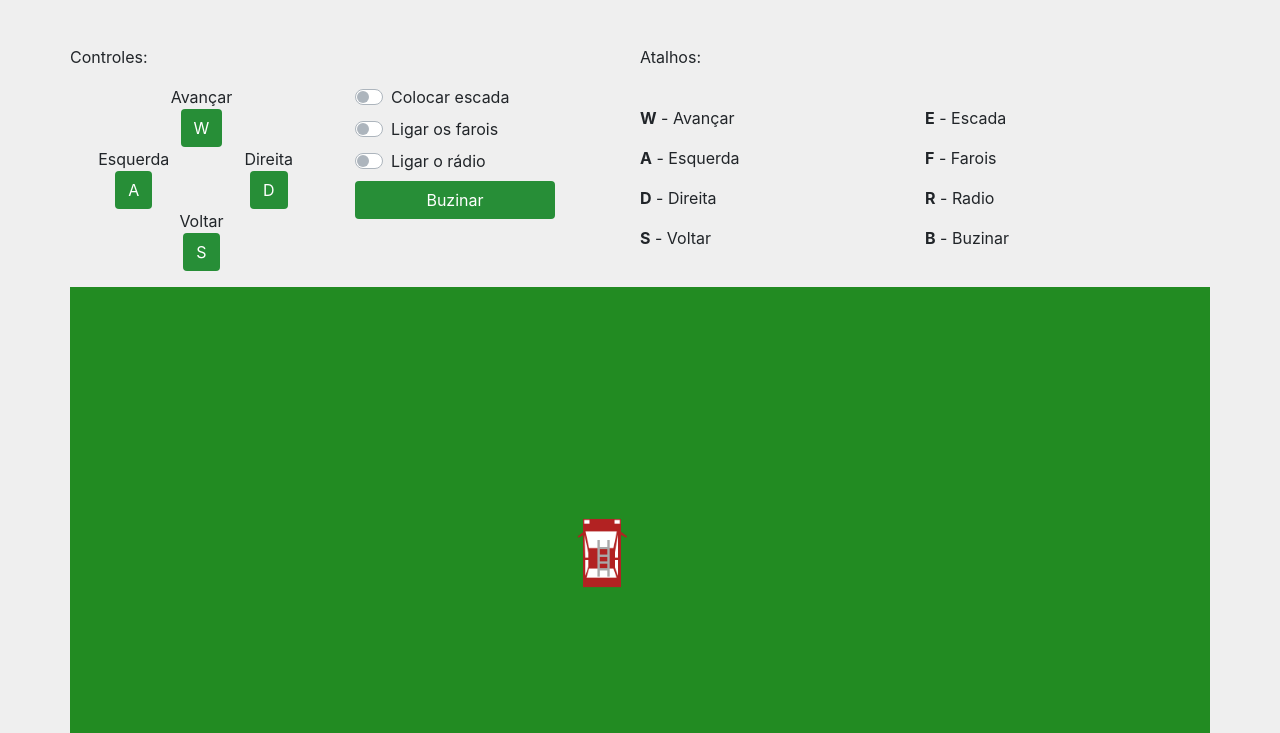
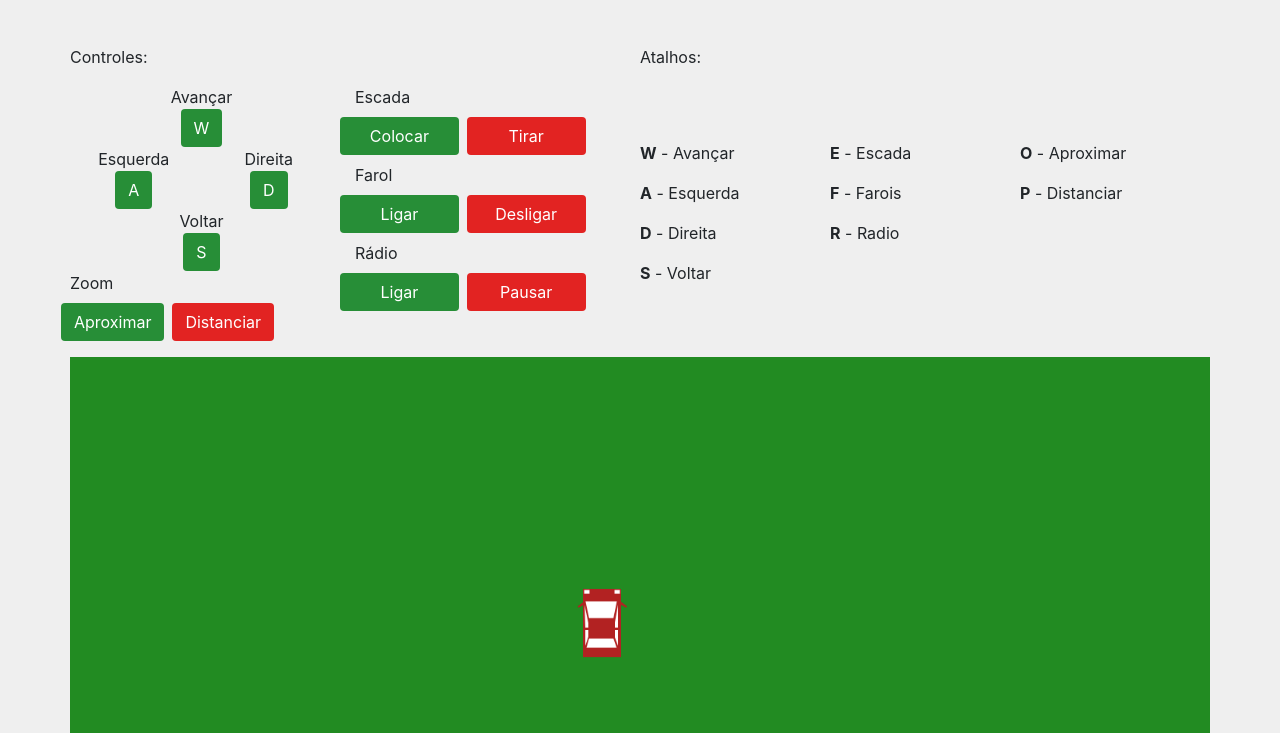
Before and after one commit to Keemluvr/amadeus-simulator, a plain HTML site: page index.html in a window 1280 px wide. Shown: the part 67-800 px from the top of the page. Drawn offline with nearby package versions, Linux system fonts and the light colour scheme.

Commit message:
Terminado na medida do possível, faltando ajustes nas teclas

```diff
--- a/css/style.css
+++ b/css/style.css
@@ -15,6 +15,11 @@ body {
     max-height: 200px;
 }
 
+.danger {
+    background-color: #E22322;
+
+}
+
 .butt {
     width: 100%;
 }
--- a/index.html
+++ b/index.html
@@ -26,67 +26,96 @@
             <div class="row col-6 p-0">
                 <p class="col-12">Controles:</p>
                 <div class="row col-6 m-0 p-0 mb-3">
+
                     <div class="col-12 p-0 pl-2">
                         <p class="text-center mb-0">Avançar</p>
                         <div class="butt d-flex justify-content-center">
-                            <button class="btn button">W</button>
+                            <button class="btn button"
+                                onclick="x += Math.sin(ang) * velocidade; y -= Math.cos(ang) * velocidade;">W</button>
                         </div>
                     </div>
                     <div class="col-6 pr-0">
                         <p class="text-center mb-0">Esquerda</p>
                         <div class="butt d-flex justify-content-center">
-                            <button class="btn button">A</button>
+                            <button class="btn button" onclick="ang -= 0.01">A</button>
                         </div>
                     </div>
                     <div class="col-6 p-0">
                         <p class="text-center mb-0">Direita</p>
                         <div class="butt d-flex justify-content-center">
-                            <button class="btn button">D</button>
+                            <button class="btn button" onclick="ang += 0.01">D</button>
                         </div>
                     </div>
                     <div class="col-12 p-0 pl-2">
                         <p class="text-center mb-0">Voltar</p>
                         <div class="butt d-flex justify-content-center">
-                            <button class="btn button">S</button>
+                            <button class="btn button"
+                                onclick="x -= Math.sin(ang) * velocidade; y += Math.cos(ang) * velocidade;">S</button>
+                        </div>
+                    </div>
+                    <div class="row container col-12">
+                        <label class="col-12">Zoom</label>
+                        <div class="row col-12 d-flex justify-content-center">
+                            <button type="button" class="col-5 btn button mr-2"
+                                onclick="if (escalaX <= 5) { escalaX += 0.01; escalaY += 0.01; }">Aproximar</button>
+                            <button type="button" class="col-5 btn button danger"
+                                onclick="if (escalaX > 1) { escalaX -= 0.01; escalaY -= 0.01; }">Distanciar</button>
                         </div>
                     </div>
                 </div>
                 <!-- Botões -->
                 <div class="col-6">
-                    <div class="custom-control custom-switch mb-2">
-                        <input type="checkbox" class="custom-control-input" id="customSwitch1">
-                        <label class="custom-control-label" for="customSwitch1">Colocar escada</label>
+                    <div class="mb-2">
+                        <label class="">Escada</label>
+                        <div class="row">
+                            <button type="button" class="col-5 btn button mr-2 p-0"
+                                onclick="addEscada = true; velocidade = 10;">Colocar</button>
+                            <button type="button" class="col-5 btn button danger"
+                                onclick="addEscada = false; velocidade = 4;">Tirar</button>
+                        </div>
                     </div>
-                    <div class="custom-control custom-switch mb-2">
-                        <input type="checkbox" class="custom-control-input" id="customSwitch2">
-                        <label class="custom-control-label" for="customSwitch2">Ligar os farois</label>
+                    <div class="mb-2">
+                        <label class="">Farol</label>
+                        <div class="row">
+                            <button type="button" class="col-5 btn button mr-2"
+                                onclick="ligarFarol = true">Ligar</button>
+                            <button type="button" class="col-5 btn button danger"
+                                onclick="ligarFarol = false">Desligar</button>
+                        </div>
                     </div>
-                    <div class="custom-control custom-switch mb-2">
-                        <input type="checkbox" class="custom-control-input" id="customSwitch4">
-                        <label class="custom-control-label" for="customSwitch4">Ligar o rádio</label>
+                    <div class="mb-2">
+                        <label class="">Rádio</label>
+                        <div class="row">
+                            <button type="button" class="col-5 btn button mr-2"
+                                onclick="document.getElementById('radio').play()">Ligar</button>
+                            <button type="button" class="col-5 btn button danger"
+                                onclick="document.getElementById('radio').pause()">Pausar</button>
+                        </div>
                     </div>
-                    <div>
-                        <button class="btn button btn-block">Buzinar</button>
-                    </div>
+                    <audio id="radio" preload>
+                        <source src="Tokyo Drift.mp3" type="audio/mpeg">
+                        Seu navegador não suporta áudio em HTML5, atualize-o.
+                    </audio>
+
                 </div>
             </div>
             <!-- Atalhos -->
             <div class="row col-6 p-0 mx-auto">
                 <p class="col-12">Atalhos:</p>
-                <div class="col-6">
+                <div class="col-4">
                     <p><strong>W</strong> - Avançar</p>
                     <p><strong>A</strong> - Esquerda</p>
                     <p><strong>D</strong> - Direita</p>
                     <p><strong>S</strong> - Voltar</p>
                 </div>
-                <div class="col-6">
-                        <p><strong>E</strong> - Escada</p>
-                        <p><strong>F</strong> - Farois</p>
-                        <p><strong>R</strong> - Radio</p>
-                        <p><strong>B</strong> - Buzinar</p>
-
-
-
+                <div class="col-4">
+                    <p><strong>E</strong> - Escada</p>
+                    <p><strong>F</strong> - Farois</p>
+                    <p><strong>R</strong> - Radio</p>
+                </div>
+                <div class="col-4">
+                    <p><strong>O</strong> - Aproximar</p>
+                    <p><strong>P</strong> - Distanciar</p>
                 </div>
             </div>
             <div id="canvas" class="col-12 p-0">
--- a/js/script.js
+++ b/js/script.js
@@ -4,28 +4,22 @@ let canvas = document.getElementById("tela")
 let ctx = canvas.getContext("2d")
 
 // Carro
-let velocidade = 5
-let x = 700,
+let velocidade = 4,
+    x = 700,
     y = 350,
     larg = 50,
     alt = 90,
-    ang = 0
-// Faról esquerdo
-let xFarolEsquerdo = x - larg + 30,
-    yFarolEsquerdo = y - alt + 48,
-    largFarolEsquerdo = 7,
-    altFarolEsquerdo = 5,
-    angFarolEsquerdo = 0
-// Pneu
-let xPneu = x - larg + 20,
-    yPneu = y - alt + 59,
-    largPneu = 7,
-    altPneu = largPneu + 3
+    ang = 0,
+    escalaX = 1,
+    escalaY = 1,
+    addEscada = false,
+    ligarFarol = false
 
+// Cores
 let corCarro = "rgb(178,34,34)",
-    corVidros = "rgb(255, 255, 255)"
-
-
+    corVidros = "rgb(255, 255, 255)",
+    corFarol = "rgb(249, 242, 154)",
+    corFarolLigado = "rgb(249, 242, 1)"
 
 // inicia um vetor de 256 teclas
 let teclas = []
@@ -33,137 +27,162 @@ for (let i = 0; i < 256; i++) {
     teclas[i] = false
 }
 
+// ---------------------------  Desenhos  ---------------------------
+
 function desenhar() {
     processaTeclas()
 
-    ctx.clearRect(0, 0, canvas.clientWidth, canvas.height)
+    ctx.clearRect(0, 0, canvas.clientWidth + 470, canvas.height)
+    carro()
+
+    requestAnimationFrame(desenhar)
+}
+
+function carro() {
     ctx.save()
-
-    // roda da frente (esquerda)
-    // ctx.fillStyle = "rgb(0, 355, 0)"
-    // ctx.rotate(ang)
-    // ctx.fillRect(x, y, largPneu, altPneu)
+    ctx.translate(x, y)
+    ctx.scale(escalaX, escalaY)
 
     // carro
     ctx.fillStyle = corCarro
-    ctx.translate(x, y)
     ctx.rotate(ang)
     ctx.fillRect(-larg / 2, -alt / 2, larg, alt)
 
     // farol esquerdo
-    ctx.fillStyle = corVidros
+    if(!ligarFarol){
+        ctx.fillStyle = corVidros
+    } else {
+        ctx.fillStyle = corFarolLigado
+    }
     ctx.translate(-larg / 2 + 5, -alt / 2 + 4) // x y
-    ctx.fillRect(-largFarolEsquerdo / 2, -altFarolEsquerdo / 2, largFarolEsquerdo, altFarolEsquerdo)
+    ctx.fillRect(-7 / 2, -5 / 2, 7, 5)
 
     // farol direito
-    ctx.fillStyle = corVidros
+    if(!ligarFarol){
+        ctx.fillStyle = corVidros
+    } else {
+        ctx.fillStyle = corFarolLigado
+    }
     ctx.translate(alt - larg, 0) // x y
-    ctx.fillRect(-largFarolEsquerdo / 2, -altFarolEsquerdo / 2, largFarolEsquerdo, altFarolEsquerdo)
+    ctx.fillRect(-7 / 2, -5 / 2, 7, 5)
 
     // parabrisa da frente
     ctx.fillStyle = corVidros
     ctx.translate(-17, 15) // x y
-    ctx.fillRect(-larg / 2, -altFarolEsquerdo / 2, larg / 2 + 17, alt / 2 - 23)
+    ctx.fillRect(-larg / 2, -5 / 2, larg / 2 + 17, alt / 2 - 23)
 
     // triangulo do parabrisa da frente
     ctx.beginPath();
     ctx.fillStyle = corCarro
-    ctx.moveTo(-25, 20);
-    ctx.lineTo(-20, 20);
-    ctx.lineTo(-25, -4);
-    ctx.fill();
+    ctx.moveTo(-25, 20)
+    ctx.lineTo(-20, 20)
+    ctx.lineTo(-25, -4)
+    ctx.fill()
 
     // triangulo do parabrisa da frente
     ctx.beginPath();
     ctx.fillStyle = corCarro
-    ctx.moveTo(17,-5);
-    ctx.lineTo(17, 20);
-    ctx.lineTo(12, 20);
-    ctx.fill();
+    ctx.moveTo(17, -5)
+    ctx.lineTo(17, 20)
+    ctx.lineTo(12, 20)
+    ctx.fill()
 
     // parabrisa de trás
     ctx.fillStyle = corVidros
     ctx.translate(0, 49) // x y
-    ctx.fillRect(-larg / 2, -altFarolEsquerdo / 2 , larg / 2 + 17, alt / 2 - 33)
+    ctx.fillRect(-larg / 2, -5 / 2, larg / 2 + 17, alt / 2 - 33)
 
     // triangulo do parabrisa de tras
-    ctx.beginPath();
+    ctx.beginPath()
     ctx.fillStyle = corCarro
-    ctx.moveTo(-25, -3);
-    ctx.lineTo(-20, -3);
-    ctx.lineTo(-25, 15);
-    ctx.fill();
+    ctx.moveTo(-25, -3)
+    ctx.lineTo(-20, -3)
+    ctx.lineTo(-25, 15)
+    ctx.fill()
 
     // triangulo do parabrisa de tras
-    ctx.beginPath();
+    ctx.beginPath()
     ctx.fillStyle = corCarro
-    ctx.moveTo(18, -3);
-    ctx.lineTo(18, 15);
-    ctx.lineTo(12, -3);
-    ctx.fill();
+    ctx.moveTo(18, -3)
+    ctx.lineTo(18, 15)
+    ctx.lineTo(12, -3)
+    ctx.fill()
 
     // vidro do motorista
     ctx.beginPath();
     ctx.fillStyle = corVidros
-    ctx.moveTo(-21, -23);
-    ctx.lineTo(-26, -47);
-    ctx.lineTo(-25, -17);
-    ctx.lineTo(-21, -17);
-    ctx.fill();
+    ctx.moveTo(-21, -23)
+    ctx.lineTo(-26, -47)
+    ctx.lineTo(-25, -17)
+    ctx.lineTo(-21, -17)
+    ctx.fill()
 
     // vidro do caroneiro
     ctx.beginPath();
     ctx.fillStyle = corVidros
-    ctx.moveTo(14, -24);
-    ctx.lineTo(18, -47);
-    ctx.lineTo(18, -17);
-    ctx.lineTo(14, -17);
-    ctx.fill();
+    ctx.moveTo(14, -24)
+    ctx.lineTo(18, -47)
+    ctx.lineTo(18, -17)
+    ctx.lineTo(14, -17)
+    ctx.fill()
 
     // vidro do caroneiro
     ctx.beginPath();
     ctx.fillStyle = corVidros
-    ctx.moveTo(14,-14);
-    ctx.lineTo(18, -14);
-    ctx.lineTo(18, 7);
-    ctx.lineTo(14, -4);
-    ctx.fill();
+    ctx.moveTo(14, -14)
+    ctx.lineTo(18, -14)
+    ctx.lineTo(18, 7)
+    ctx.lineTo(14, -4)
+    ctx.fill()
 
     // vidro do caroneiro
     ctx.beginPath();
     ctx.fillStyle = corVidros
-    ctx.moveTo(-21,-14);
-    ctx.lineTo(-25, -14);
-    ctx.lineTo(-25, 7);
-    ctx.lineTo(-21, -5);
-    ctx.fill();
+    ctx.moveTo(-21, -14)
+    ctx.lineTo(-25, -14)
+    ctx.lineTo(-25, 7)
+    ctx.lineTo(-21, -5)
+    ctx.fill()
 
     // retrovisor esquerdo
     ctx.beginPath();
     ctx.fillStyle = corCarro
-    ctx.moveTo(-27, -47);
-    ctx.lineTo(-27, -51);
-    ctx.lineTo(-35, -45);
-    ctx.lineTo(-34, -43);
-    ctx.fill();
+    ctx.moveTo(-27, -47)
+    ctx.lineTo(-27, -51)
+    ctx.lineTo(-35, -45)
+    ctx.lineTo(-34, -43)
+    ctx.fill()
 
     // retrovisor direito
     ctx.beginPath();
     ctx.fillStyle = corCarro
-    ctx.moveTo(22, -47);
-    ctx.lineTo(22, -51);
-    ctx.lineTo(30, -45);
-    ctx.lineTo(29, -43);
-    ctx.fill();
+    ctx.moveTo(22, -47)
+    ctx.lineTo(22, -51)
+    ctx.lineTo(30, -45)
+    ctx.lineTo(29, -43)
+    ctx.fill()
 
+    if (addEscada) {
+        escada()
+    }
+
+    if (ligarFarol) {
+        farol()
+    }
+
+    ctx.restore()
+}
+
+function escada() {
     // escada
     ctx.beginPath();
     ctx.fillStyle = "rgb(169,169,169)"
     ctx.moveTo(-9, 8);
-    ctx.lineTo( -6, 8);
+    ctx.lineTo(-6, 8);
     ctx.lineTo(-6, -40);
     ctx.lineTo(-9, -40);
     ctx.fill();
+
     ctx.beginPath();
     ctx.fillStyle = "rgb(169,169,169)"
     ctx.moveTo(7, 8);
@@ -171,6 +190,7 @@ function desenhar() {
     ctx.lineTo(4, -40);
     ctx.lineTo(7, -40);
     ctx.fill();
+
     ctx.beginPath(); // degrau
     ctx.fillStyle = "rgb(169,169,169)"
     ctx.moveTo(-6, -3);
@@ -178,6 +198,7 @@ function desenhar() {
     ctx.lineTo(4, 0);
     ctx.lineTo(-6, 0);
     ctx.fill();
+
     ctx.beginPath(); // degrau
     ctx.fillStyle = "rgb(169,169,169)"
     ctx.moveTo(-6, -12);
@@ -185,6 +206,7 @@ function desenhar() {
     ctx.lineTo(4, -9);
     ctx.lineTo(-6, -9);
     ctx.fill();
+
     ctx.beginPath(); // degrau
     ctx.fillStyle = "rgb(169,169,169)"
     ctx.moveTo(-6, -21);
@@ -192,6 +214,7 @@ function desenhar() {
     ctx.lineTo(4, -18);
     ctx.lineTo(-6, -18);
     ctx.fill();
+
     ctx.beginPath(); // degrau
     ctx.fillStyle = "rgb(169,169,169)"
     ctx.moveTo(-6, -31);
@@ -199,18 +222,46 @@ function desenhar() {
     ctx.lineTo(4, -28);
     ctx.lineTo(-6, -28);
     ctx.fill();
-
-
-
-
-
-    ctx.restore()
-
-    requestAnimationFrame(desenhar)
 }
 
+function farol() {
+    // farol direito
+    ctx.beginPath()
+    ctx.fillStyle = corFarol
+    ctx.moveTo(21, -66)
+    ctx.lineTo(32, -97)
+    ctx.lineTo(0, -97)
+    ctx.lineTo(13, -66)
+    ctx.fill()
 
-// movimentação
+    // farol esquerdo
+    ctx.beginPath()
+    ctx.fillStyle = corFarol
+    ctx.moveTo(-27, -66)
+    ctx.lineTo(-39, -97)
+    ctx.lineTo(-7, -97)
+    ctx.lineTo(-19, -66)
+    ctx.fill()
+}
+
+// ---------------------------  Controles  ---------------------------
+
+function aumentarZoom() {
+    if (escalaX <= 5) {
+        escalaX += 0.01
+        escalaY += 0.01
+    }
+}
+
+function diminuirZoom() {
+    if (escalaX > 1) {
+        escalaX -= 0.01
+        escalaY -= 0.01
+    }
+}
+
+// --------------------------  movimentação  ---------------------------
+
 document.onkeydown = (evt) => {
     teclas[evt.keyCode] = true
 }
@@ -219,31 +270,56 @@ document.onkeyup = (evt) => {
     teclas[evt.keyCode] = false
 }
 
+// Pega enquanto a pessoa pressiona a tecla
 function processaTeclas() {
     // Movimentação do carro
-    if (teclas[38]) { // cima - frente
+    if (teclas[87]) { // W - frente
         // carro
         x += Math.sin(ang) * velocidade
         y -= Math.cos(ang) * velocidade
-
     }
-    if (teclas[40]) { // baixo - trás
+    if (teclas[83]) { // S - trás
         // carro
         x -= Math.sin(ang) * velocidade
         y += Math.cos(ang) * velocidade
+    }
+    if (teclas[68]) { // D - direita
+        // carro
+        ang += 0.01
+    }
+    if (teclas[65]) { // A - esquerda
+        // carro
+        ang -= 0.01
+    }
+
+    if (teclas[79]) { // O - Aproximar
+        aumentarZoom()
+    }
+    if (teclas[80]) { // P - Aproximar
+        diminuirZoom()
+    }
+
+}
+
+// Pega somente o primeiro clique
+document.addEventListener('keydown', (event) => {
+    if (event.keyCode == 70) { // F - farois
+        if (ligarFarol) {
+            ligarFarol = false
+        } else {
+            ligarFarol = true
+        }
+    }
+    if (event.keyCode == 69) { // E - escada
+        if (addEscada) {
+            addEscada = false
+            velocidade = 4
+        } else {
+            addEscada = true
+            velocidade = 10
+        }
 
     }
-    if (teclas[39]) { // direita
-        // carro
-        ang += 0.01
-
-    }
-    if (teclas[37]) { // esquerda
-        // carro
-        ang -= 0.01
-
-
-    }
-}
+})
 
 requestAnimationFrame(desenhar)
```
Also changed, not shown: 1 other file.
